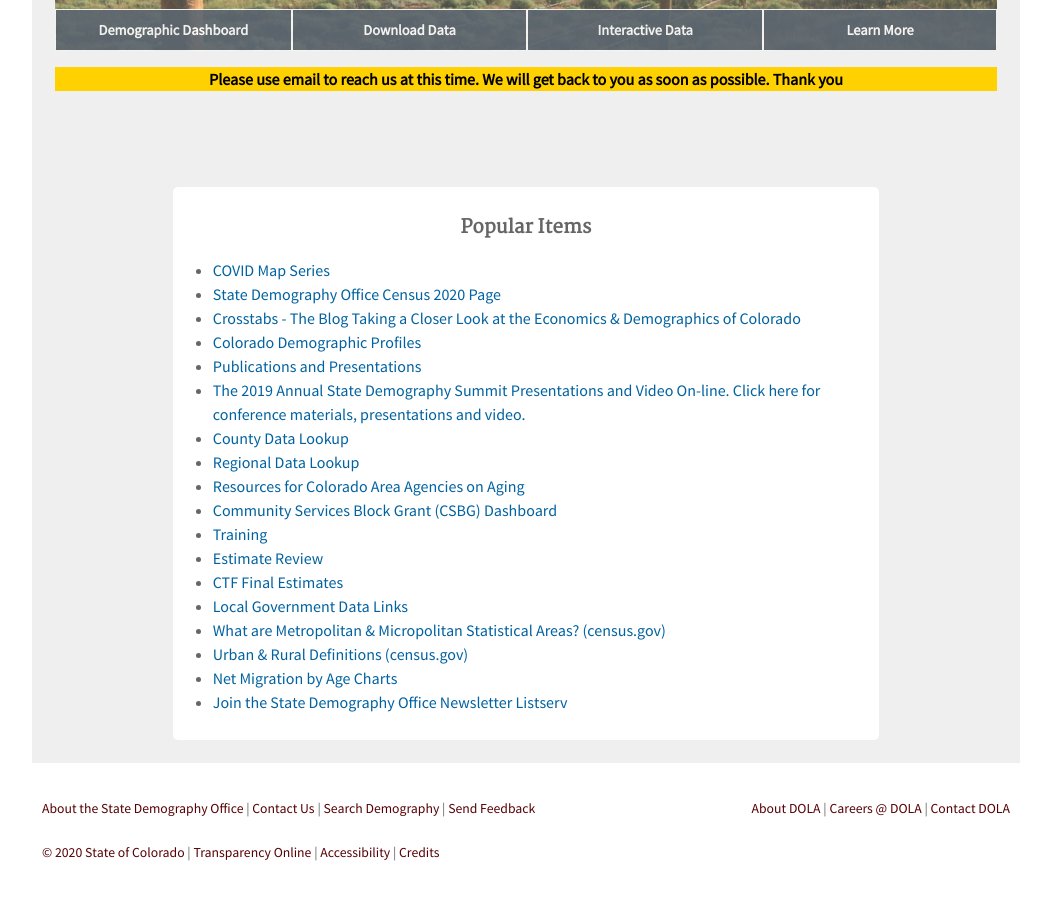
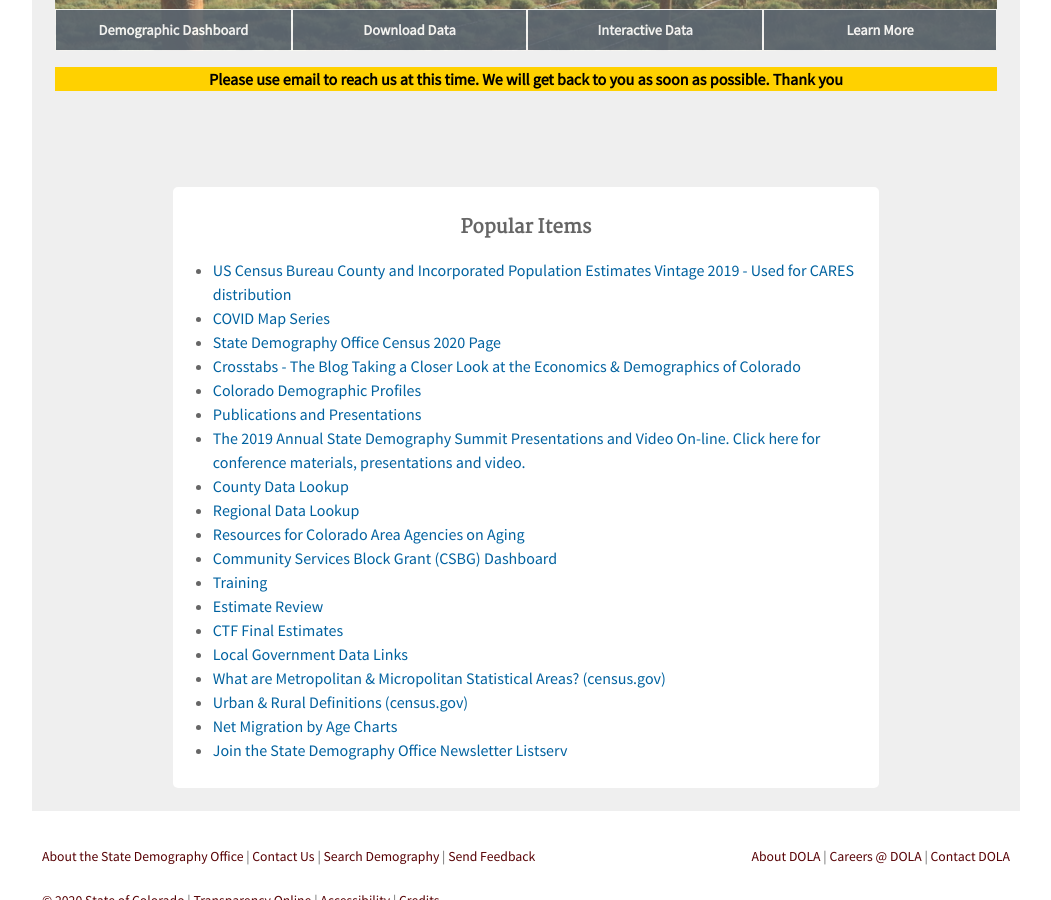
Before and after one commit to TBleess/Website_New, a Jekyll site: the page built from pages/0_Homepage_and_Footer_Links/index.md, in a window 1280 px wide and 900 px high, scrolled down 571 px. Shown: the whole window, without its empty margins (114-1165 px from the left). Built offline with Jekyll 4.4.1, drawn with Linux system fonts in a browser that asks for light colours.

Commit message:
Update infobox.yml

```diff
--- a/_data/infobox.yml
+++ b/_data/infobox.yml
@@ -2,6 +2,8 @@
   # url: "/data/"
 # - name: "Webmap Gallery"
 #   url: "/gis/map-gallery/"
+- name: "US Census Bureau County and Incorporated Population Estimates Vintage 2019 - Used for CARES distribution"
+  url: "https://drive.google.com/file/d/1sweDxA5ipegGpGNlty9DW_ppNKb-JS07/view?usp=sharing"
 - name: "COVID Map Series"
   url: "https://arcg.is/mGPSK"
 - name: "State Demography Office Census 2020 Page"
```
